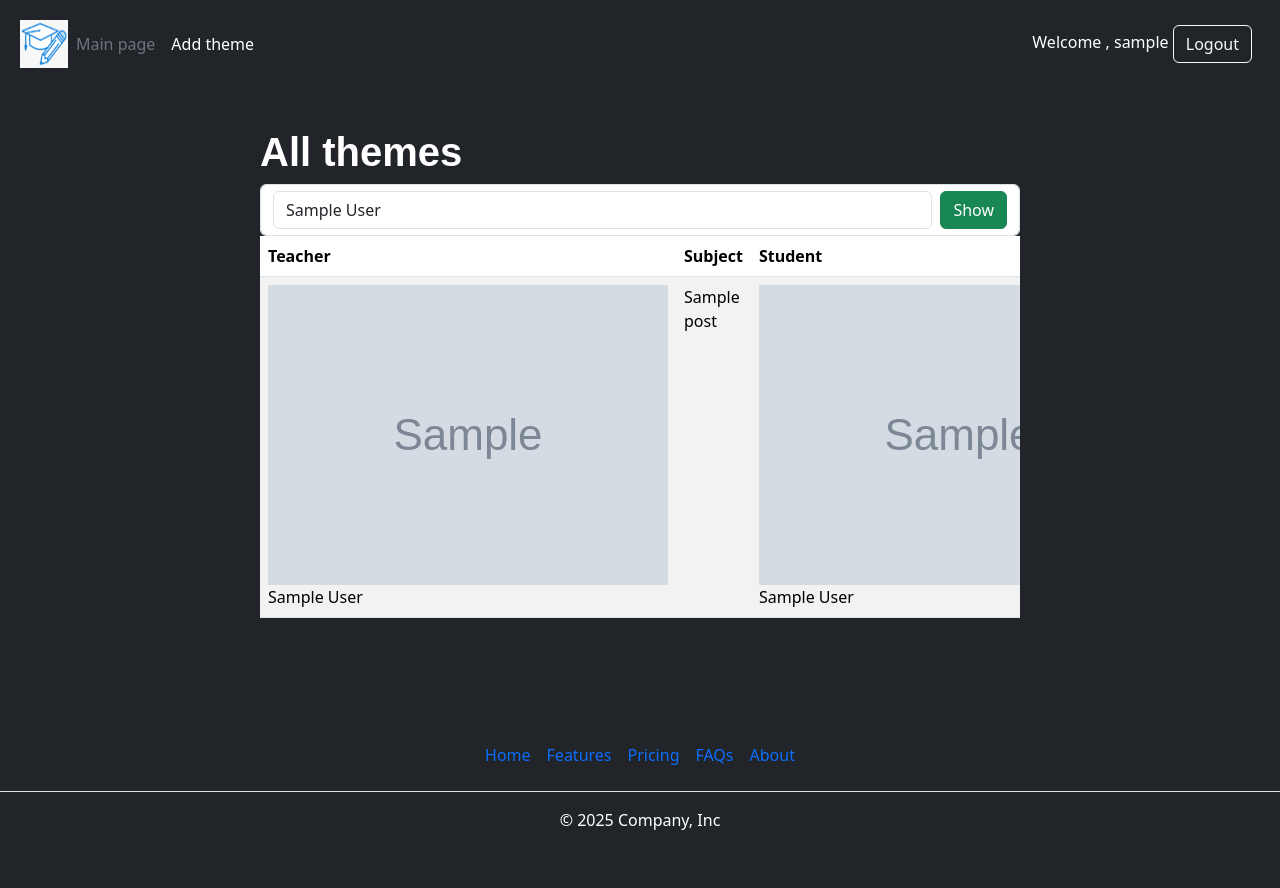
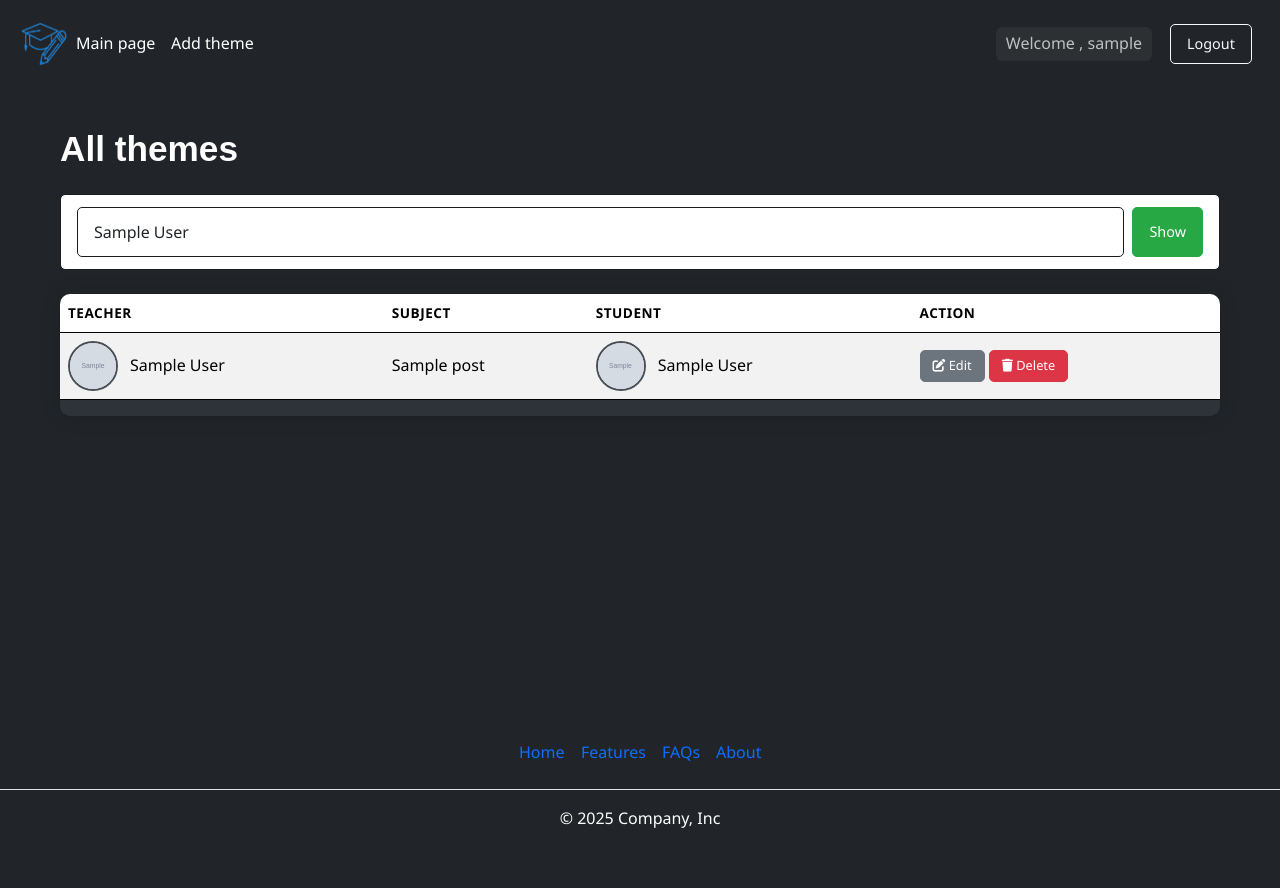
Before and after one commit to GeorgiiAf/Teachers-themes-dashboard, a Flask app: page / in a window 1280 px wide. Run offline with Flask 3, Linux system fonts and the light colour scheme; a user stored in the database is signed in; tables that the repository leaves empty hold one stand-in row (values such as "Sample post"); grey boxes marked "Sample" are stand-in pictures; some libraries are stand-ins or nearby versions; some web fonts are replaced.

Commit message:
added styles

```diff
--- a/app/config.py
+++ b/app/config.py
@@ -8,8 +8,8 @@ class Config(object):
 
     USER = os.environ.get('POSTGRES_USER', 'gosha')
     PASSWORD = os.environ.get('POSTGRES_PASSWORD', '1234')
-    HOST = os.environ.get('POSTGRES_HOST', 'postgres')
-    PORT = os.environ.get('POSTGRES_PORT', 5432)
+    HOST = os.environ.get('POSTGRES_HOST', 'localhost')
+    PORT = os.environ.get('POSTGRES_PORT', 5532)
     DB = os.environ.get('POSTGRES_DB', 'mydb')
 
     SQLALCHEMY_DATABASE_URI = f"postgresql://{USER}:{PASSWORD}@{HOST}:{PORT}/{DB}"
--- a/app/routes/post.py
+++ b/app/routes/post.py
@@ -14,14 +14,22 @@ def all():
     form = TeacherForm()
     form.teacher.choices = [t.name for t in User.query.filter_by(status='teacher')]
 
-    if request.method == 'POST':
-        teacher = request.form.get('teacher')
-        teacher_id = User.query.filter_by(name=teacher).first().id
+    if form.validate_on_submit():
+        teacher_name = form.teacher.data
+        teacher = User.query.filter_by(name=teacher_name).first()
+        if teacher:
+            return redirect(f"/?teacher_id={teacher.id}")
 
-        posts = Post.query.filter_by(teacher = teacher_id).order_by(Post.date.desc()).all()
+    teacher_id = request.args.get("teacher_id", type=int)
+    if teacher_id:
+        posts = Post.query.filter_by(teacher=teacher_id).order_by(Post.date.desc()).all()
+        teacher_obj = User.query.get(teacher_id)
+        if teacher_obj:
+            form.teacher.data = teacher_obj.name
     else:
         posts = Post.query.order_by(Post.date.desc()).limit(20).all()
-    return render_template('post/all.html', posts=posts, user=User ,form=form)
+
+    return render_template('post/all.html', posts=posts, user=User, form=form)
 
 
 @post.route('/post/create', methods=['POST', 'GET'])
--- a/app/static/css/main.css
+++ b/app/static/css/main.css
@@ -1,31 +1,64 @@
 @import url('fonts.css');
 
-body {
-    background: #212529;
-    color : #fff;
+:root {
+    --text-primary: #ffffff;
+    --text-heading: #f8f9fa;
+    --text-secondary: #e9ecef;
+    --text-muted: #adb5bd;
+    --text-dark: #212529;
+
+    --bg-dark: #212529;
+    --bg-card: #2d3338;
+    --bg-select: #343a40;
+
+    --accent-primary: #4e73df;
+    --accent-hover: #3a56b1;
 }
 
-.header{
+* {
+    margin: 0;
+    padding: 0;
+    box-sizing: border-box;
+}
+
+body {
+    color: var(--text-primary);
+    background-color: var(--bg-dark);
+    font-family: 'Segoe UI', Tahoma, Geneva, Verdana, sans-serif;
+    line-height: 1.6;
+}
+
+.header {
     padding: 20px;
     position: sticky;
     top: 0;
+    z-index: 1000;
+}
+
+.header-user span {
+    color: rgba(255, 255, 255, 0.7);
+    font-weight: 500;
+    margin-right: 10px;
+    padding: 4px 10px;
+    border-radius: 6px;
+    background-color: rgba(255, 255, 255, 0.05);
 }
 
 
-.page{
+.page {
     overflow-x: hidden;
     display: flex;
     flex-direction: column;
     min-height: 100vh;
 }
 
-.content{
-    max-width: 800px;
+.content {
+    max-width: 1200px;
+    width: 100%;
     margin: 0 auto;
-    padding: 40px 20px ;
+    padding: 40px 20px;
     flex: 1 1 auto;
 }
-
 
 .header__img {
     display: block;
@@ -33,7 +66,83 @@ body {
     height: 48px;
 }
 
+h1, h2, h3, h4, h5, h6 {
+    font-family: Montserrat, sans-serif;
+    font-weight: 600;
+    margin-bottom: 1.5rem;
+}
+
 h1 {
-    font-family: Montserrat,sans-serif;
-    font-weight: 600;
+    font-size: 2.2rem;
 }
+
+.form-control {
+    padding: 0.75rem 1rem;
+    border-radius: 5px;
+    width: 100%;
+    border-color: #1a1d20;
+}
+
+.form-control:focus {
+    outline: none;
+    box-shadow: 0 0 0 0.2rem rgba(78, 115, 223, 0.25);
+}
+
+
+
+/* STYLES FOR HEADER BUTTONS */
+.header__img {
+  transition: transform 0.3s ease, box-shadow 0.3s ease;
+  border-radius: 8px;
+  cursor: pointer;
+}
+
+.header__img:hover {
+  transform: scale(1.1);
+  box-shadow: 0 8px 15px rgba(40, 167, 69, 0.5);
+}
+
+
+.header-user .btn,
+.nav-link {
+  transition: all 0.3s ease;
+  cursor: pointer;
+}
+
+.header-user .btn:hover {
+  background-color: #28a745;
+  color: #fff !important;
+  box-shadow: 0 4px 8px rgba(40, 167, 69, 0.4);
+  transform: translateY(-2px);
+}
+
+.header-user .btn-outline-light:hover {
+  background-color: rgba(255, 255, 255, 0.15);
+  color: #fff !important;
+  box-shadow: 0 4px 8px rgba(255, 255, 255, 0.3);
+  transform: translateY(-2px);
+}
+
+.nav-link:hover {
+  color: #28a745 !important;
+  text-decoration: underline;
+  transform: scale(1.05);
+}
+
+.header-user .btn,
+.nav-link {
+  will-change: transform, background-color, color, box-shadow;
+}
+
+
+
+
+@media (max-width: 768px) {
+    .content {
+        padding: 20px 15px;
+    }
+
+    h1 {
+        font-size: 1.8rem;
+    }
+}
--- /dev/null
+++ b/app/static/css/themes.css
@@ -0,0 +1,147 @@
+.table-responsive {
+  width: 100%;
+  overflow-x: auto;
+  -webkit-overflow-scrolling: touch;
+  margin: 1.5rem 0;
+  box-shadow: 0 0 20px rgba(0, 0, 0, 0.15);
+  border-radius: 10px;
+  background-color: #2d3338;
+}
+
+table {
+  width: 100%;
+  border-collapse: collapse;
+  color: #fff;
+  font-size: 1rem;
+  min-width: 600px;
+}
+
+table th, table td {
+  padding: 1rem 1.2rem;
+  text-align: left;
+}
+
+table th {
+  background-color: #ffffff;
+  font-weight: 600;
+  text-transform: uppercase;
+  font-size: 0.85rem;
+  letter-spacing: 0.5px;
+}
+
+table tr {
+  border-bottom: 1px solid #3d4348;
+  transition: background-color 0.2s ease;
+}
+
+table tr:last-child {
+  border-bottom: none;
+}
+
+table tr:hover {
+  background-color: #3a4046;
+}
+
+.avatar {
+  width: 50px;
+  height: 50px;
+  object-fit: cover;
+  border-radius: 50%;
+  margin-right: 12px;
+  vertical-align: middle;
+  border: 2px solid #495057;
+}
+
+.teacher-name, .student-name {
+  display: flex;
+  align-items: center;
+  font-weight: 500;
+}
+
+.btn {
+  padding: 0.5rem 1rem;
+  font-size: 0.9rem;
+  border-radius: 5px;
+  transition: all 0.2s ease;
+}
+
+.btn-sm {
+  padding: 0.35rem 0.75rem;
+  font-size: 0.8rem;
+}
+
+.btn-success {
+  background-color: #28a745;
+  border-color: #28a745;
+}
+
+.btn-secondary {
+  background-color: #6c757d;
+  border-color: #6c757d;
+}
+
+.btn-danger {
+  background-color: #dc3545;
+  border-color: #dc3545;
+}
+
+.btn:hover {
+  opacity: 0.9;
+  transform: translateY(-1px);
+}
+
+/* Адаптивность для мобильных */
+@media (max-width: 768px) {
+  .table-responsive {
+    border-radius: 0;
+    box-shadow: none;
+    margin: 1rem 0;
+  }
+
+  table {
+    min-width: 100%;
+  }
+
+  table th, table td {
+    padding: 0.8rem 1rem;
+  }
+
+  .avatar {
+    width: 40px;
+    height: 40px;
+  }
+}
+
+@media (max-width: 576px) {
+  table, thead, tbody, th, td, tr {
+    display: block;
+  }
+
+  thead tr {
+    display: none;
+  }
+
+  tr {
+    margin-bottom: 1rem;
+    border: 1px solid #444;
+    padding: 0.5rem;
+  }
+
+  td {
+    position: relative;
+    padding-left: 50%;
+    text-align: left;
+    border: none;
+    border-bottom: 1px solid #444;
+  }
+
+  td::before {
+    content: attr(data-label);
+    position: absolute;
+    left: 1rem;
+    top: 50%;
+    transform: translateY(-50%);
+    font-weight: bold;
+    white-space: nowrap;
+  }
+}
--- a/app/templates/main/footer.html
+++ b/app/templates/main/footer.html
@@ -1,7 +1,6 @@
 <ul class="nav justify-content-center border-bottom pb-3 mb-3">
     <li class="nav-item"><a href="#" class="nav-link px-2">Home</a></li>
     <li class="nav-item"><a href="#" class="nav-link px-2">Features</a></li>
-    <li class="nav-item"><a href="#" class="nav-link px-2">Pricing</a></li>
     <li class="nav-item"><a href="#" class="nav-link px-2">FAQs</a></li>
     <li class="nav-item"><a href="#" class="nav-link px-2">About</a></li>
 </ul>
--- a/app/templates/main/header.html
+++ b/app/templates/main/header.html
@@ -1,18 +1,19 @@
 <div class="d-flex flex-wrap align-items-center justify-content-center justify-content-lg-start">
 
     <a href="{{ url_for('post.all')  }}" class="d-flex align-items-center mb-2 mb-lg-0 text-white text-decoration-none">
-        <img class="header__img" src="{{url_for('static', filename='img/student.png') }}" alt="student">
+        <img class="header__img" src="{{url_for('static', filename='img/student-phone.png') }}" alt="student">
 
     </a>
     <ul class="nav col-12 col-lg-auto me-lg-auto mb-2 justify-content-center mb-md-0">
-        <li><a href="{{ url_for('post.all')  }}" class="nav-link px-2 text-secondary">Main page</a></li>
+        <li><a href="{{ url_for('post.all')  }}" class="nav-link px-2 text-white">Main page</a></li>
         {% if current_user.is_authenticated and current_user.status == 'teacher' %}
         <li><a href="{{ url_for('post.create')  }}" class="nav-link px-2 text-white">Add theme</a></li>
         {% endif %}
 
     </ul>
 
-    <div class="text-end">
+    <div class="text-end d-flex align-items-center justify-content-end gap-2 header-user">
+
         {% if current_user.is_authenticated %}
         <span> Welcome , {{ current_user.login }}</span>
         <a href="{{ url_for('user.logout') }}" class="btn btn-outline-light me-2">Logout</a>
--- a/app/templates/post/all.html
+++ b/app/templates/post/all.html
@@ -4,6 +4,7 @@
 
 {% block style %}
 <link rel="stylesheet" href="{{url_for('static', filename='css/libs/all.min.css') }}">
+<link rel="stylesheet" href="{{url_for('static', filename='css/themes.css') }}">
 {% endblock %}
 
 
@@ -16,9 +17,9 @@
 </form>
 
 
-
+<div class="w-100 mt-4">
   <div class="table-responsive">
-    <table class="table table-striped table-hover">
+    <table class="table table-striped table-hover align-middle">
     <thead>
         <tr>
             <th scope="col">Teacher</th>
@@ -27,42 +28,45 @@
             {% if current_user.is_authenticated %}
             <th scope="col">Action</th>
             {% endif %}
-
         </tr>
     </thead>
     <tbody>
         {% for post in posts %}
         <tr>
-            <td scope="row">
-                <img src="{{ url_for('static' , filename='upload/' + post.author.avatar ) }}" alt="Teacher">
+            <td data-label="Teacher">
+                <div class="teacher-name">
+                    <img src="{{ url_for('static' , filename='upload/' + post.author.avatar ) }}"
+                         alt="Teacher" class="avatar">
                     {{ post.author.name }}
+                </div>
             </td>
-            <td>{{ post.subject }}</td>
-
-            <td>
+            <td data-label="Subject">{{ post.subject }}</td>
+            <td data-label="Student">
                 {% with student = user.query.get(post.student) %}
-                <img src="{{ url_for('static' , filename='upload/' + student.avatar ) }}" alt="Student">
+                <div class="student-name">
+                    <img src="{{ url_for('static' , filename='upload/' + student.avatar ) }}"
+                         alt="Student" class="avatar">
                     {{ student.name }}
+                </div>
                 {% endwith %}
             </td>
-
-            <td>
             {% if current_user.is_authenticated and post.author.id == current_user.id %}
-
-                <a href="{{ url_for('post.update', id=post.id) }}" class="btn btn-secondary">
+            <td data-label="Action">
+                <a href="{{ url_for('post.update', id=post.id) }}" class="btn btn-secondary btn-sm">
                     <i class="fa-solid fa-pen-to-square"></i> Edit
                 </a>
-
-                <a href="{{ url_for('post.delete', id=post.id) }}" class="btn btn-danger">
+                <a href="{{ url_for('post.delete', id=post.id) }}" class="btn btn-danger btn-sm">
                     <i class="fa-solid fa-trash"></i> Delete
                 </a>
+            </td>
+            {% elif current_user.is_authenticated %}
+            <td data-label="Action"></td>
             {% endif %}
-
-            </td>
-
         </tr>
         {% endfor %}
     </tbody>
 </table>
 </div>
+</div>
+
 {% endblock %}
```
Also changed, not shown: app/static/img/student-phone.png (added), 1 other file. Lines whose indentation alone changed are shown as unchanged.
